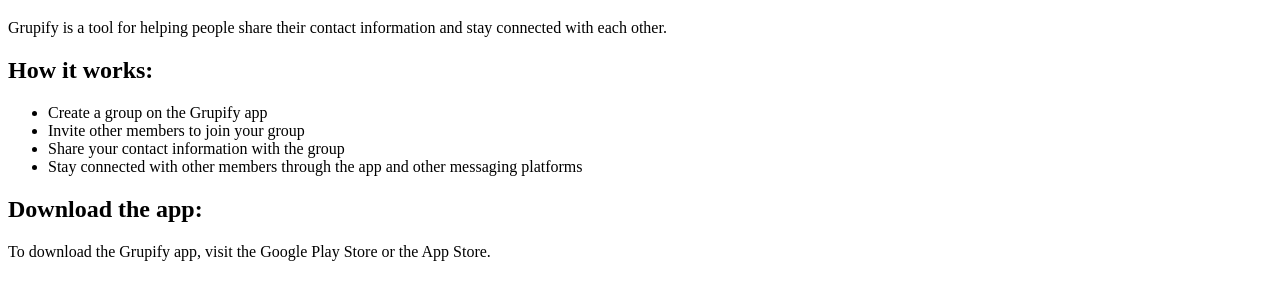
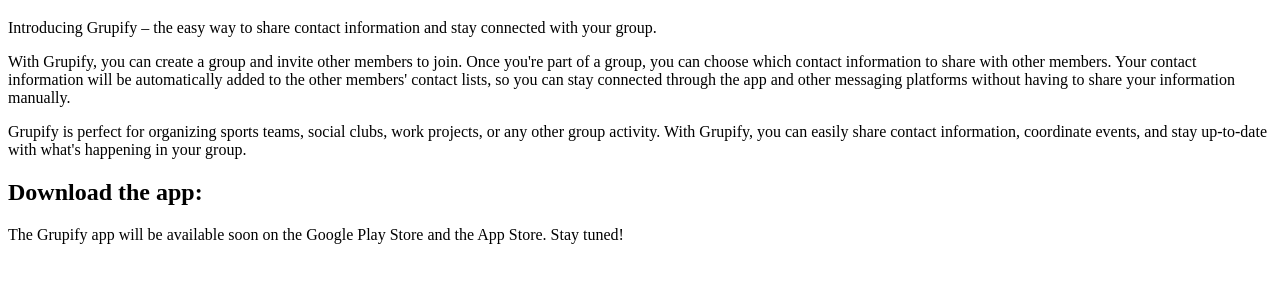
Before and after one commit to grupify/grupify.github.io, a plain HTML site: page index.html in a window 1280 px wide. Shown: the part 61-360 px from the top of the page. Drawn offline with Linux system fonts and the light colour scheme.

Commit message:
Update index

```diff
--- a/index.html
+++ b/index.html
@@ -5,15 +5,10 @@
 </head>
 <body>
     <h1>Welcome to Grupify!</h1>
-    <p>Grupify is a tool for helping people share their contact information and stay connected with each other.</p>
-    <h2>How it works:</h2>
-    <ul>
-        <li>Create a group on the Grupify app</li>
-        <li>Invite other members to join your group</li>
-        <li>Share your contact information with the group</li>
-        <li>Stay connected with other members through the app and other messaging platforms</li>
-    </ul>
+    <p>Introducing Grupify – the easy way to share contact information and stay connected with your group.</p>
+    <p>With Grupify, you can create a group and invite other members to join. Once you're part of a group, you can choose which contact information to share with other members. Your contact information will be automatically added to the other members' contact lists, so you can stay connected through the app and other messaging platforms without having to share your information manually.</p>
+    <p>Grupify is perfect for organizing sports teams, social clubs, work projects, or any other group activity. With Grupify, you can easily share contact information, coordinate events, and stay up-to-date with what's happening in your group.</p>
     <h2>Download the app:</h2>
-    <p>To download the Grupify app, visit the Google Play Store or the App Store.</p>
+    <p>The Grupify app will be available soon on the Google Play Store and the App Store. Stay tuned!</p>
 </body>
 </html>
```
